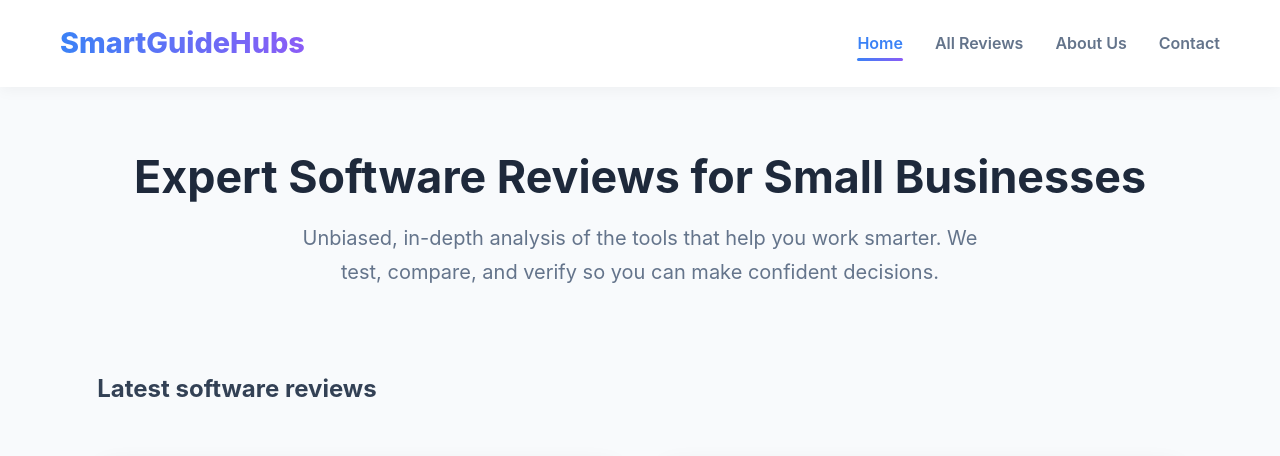
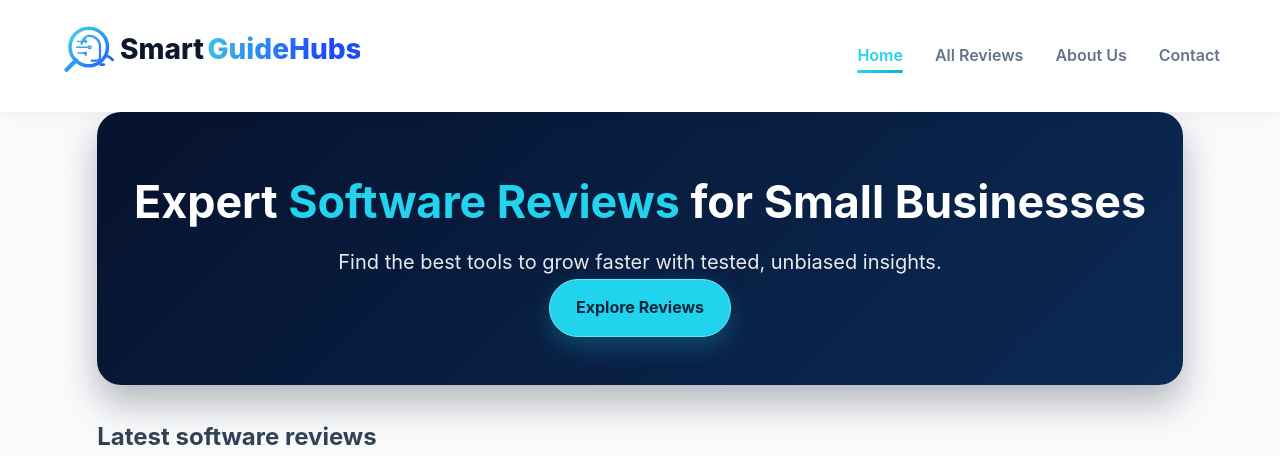
Before and after one commit to Yanniga01/gilliansperkin.github.io, a Jekyll site: the page built from index.html, in a window 1280 px wide and 1400 px high. Shown: the top 456 px of the window. Built offline with Jekyll 4.4.1, drawn with Linux system fonts in a browser that asks for light colours; grey boxes are pictures that could not be loaded.

Commit message:
Refine hero, newsletter, and unify cyan button styles

```diff
--- a/index.html
+++ b/index.html
@@ -10,6 +10,7 @@
 }
 </script>
     <link rel="icon" href="/favicon.ico" type="image/x-icon">
+<link rel="icon" type="image/svg+xml" href="/favicon.svg">
 <link rel="icon" type="image/png" sizes="32x32" href="/favicon-32x32.png">
 <link rel="icon" type="image/png" sizes="16x16" href="/favicon-16x16.png">
 <link rel="apple-touch-icon" sizes="180x180" href="/apple-touch-icon.png">
@@ -73,13 +74,15 @@
         }
 
         .logo a {
-            font-size: 1.8rem;
-            font-weight: 800;
-            color: #1e293b;
+            display: inline-flex;
+            align-items: center;
             text-decoration: none;
-            background: linear-gradient(90deg, #3b82f6, #8b5cf6);
-            -webkit-background-clip: text;
-            -webkit-text-fill-color: transparent;
+        }
+
+        .logo img {
+            width: clamp(180px, 24vw, 300px);
+            height: auto;
+            display: block;
         }
 
         .main-nav ul {
@@ -100,7 +103,7 @@
 
         .main-nav a:hover,
         .main-nav a.active {
-            color: #3b82f6;
+            color: #22d3ee;
         }
 
         .main-nav a.active::after {
@@ -110,7 +113,7 @@
             left: 0;
             width: 100%;
             height: 3px;
-            background: linear-gradient(90deg, #3b82f6, #8b5cf6);
+            background: linear-gradient(90deg, #22d3ee, #06b6d4);
             border-radius: 3px;
         }
 
@@ -126,20 +129,27 @@
         /* ===== HERO / PAGE HEADER ===== */
         .page-header {
             text-align: center;
-            padding: 4rem 1rem 3rem;
+            padding: 4rem 1.5rem 3rem;
             margin-bottom: 2rem;
+            background: linear-gradient(135deg, #06122e, #0b2a54);
+            border-radius: 24px;
+            box-shadow: 0 18px 36px rgba(2, 8, 23, 0.28);
         }
 
         .page-header h1 {
             font-size: 2.8rem;
-            color: #1e293b;
+            color: #ffffff;
             margin-bottom: 1rem;
             line-height: 1.2;
         }
 
+        .page-header h1 .highlight {
+            color: #22d3ee;
+        }
+
         .page-header .subtitle {
             font-size: 1.25rem;
-            color: #64748b;
+            color: rgba(255, 255, 255, 0.9);
             max-width: 700px;
             margin: 0 auto;
         }
@@ -192,7 +202,7 @@
             width: 48px;
             height: 48px;
             border-radius: 50%;
-            background: linear-gradient(135deg, #3b82f6, #8b5cf6);
+            background: linear-gradient(135deg, #22d3ee, #06b6d4);
             display: flex;
             align-items: center;
             justify-content: center;
@@ -323,7 +333,7 @@
         .feature-icon {
             min-width: 50px;
             height: 50px;
-            background: linear-gradient(135deg, #3b82f6, #8b5cf6);
+            background: linear-gradient(135deg, #22d3ee, #06b6d4);
             border-radius: 12px;
             display: flex;
             align-items: center;
@@ -426,33 +436,19 @@
 
         .progress-fill {
             height: 100%;
-            background: linear-gradient(90deg, #3b82f6, #8b5cf6);
+            background: linear-gradient(90deg, #22d3ee, #06b6d4);
             border-radius: 5px;
         }
 
         .cta-widget {
             text-align: center;
-            border: 2px solid #3b82f6;
+            border: 2px solid #22d3ee;
         }
 
         .cta-button {
-            display: block;
-            background: linear-gradient(135deg, #3b82f6, #8b5cf6);
-            color: white;
-            text-align: center;
-            padding: 1.2rem;
-            border-radius: 12px;
-            text-decoration: none;
-            font-weight: 700;
+            margin: 1.2rem 0;
+            width: 100%;
             font-size: 1.1rem;
-            margin: 1.2rem 0;
-            transition: all 0.3s;
-            box-shadow: 0 5px 15px rgba(59, 130, 246, 0.3);
-        }
-
-        .cta-button:hover {
-            transform: translateY(-3px);
-            box-shadow: 0 8px 25px rgba(59, 130, 246, 0.4);
         }
 
         .quick-facts {
@@ -535,18 +531,72 @@
             margin-bottom: 1rem;
         }
 
+        .brand-button,
+        .cta-button,
         .read-more {
-            color: #3b82f6;
-            font-weight: 600;
-            text-decoration: none;
             display: inline-flex;
             align-items: center;
-            gap: 0.5rem;
-            margin-top: auto;
+            justify-content: center;
+            gap: 0.45rem;
+            background: #22d3ee;
+            color: #04263b;
+            border: 1px solid #67e8f9;
+            border-radius: 999px;
+            padding: 0.88rem 1.6rem;
+            font-weight: 700;
+            text-decoration: none;
+            transition: all 0.25s ease;
+            box-shadow: 0 10px 24px rgba(34, 211, 238, 0.24);
         }
 
+        .brand-button:hover,
+        .cta-button:hover,
         .read-more:hover {
-            color: #1d4ed8;
+            transform: translateY(-2px);
+            background: #67e8f9;
+            color: #082f49;
+            box-shadow: 0 14px 28px rgba(34, 211, 238, 0.35);
+        }
+
+        .read-more {
+            margin-top: auto;
+            width: fit-content;
+        }
+
+        .newsletter-band {
+            margin: 3rem 0 3.5rem;
+            padding: 2.3rem;
+            border-radius: 20px;
+            background: linear-gradient(135deg, #06122e, #0b2a54);
+            border: 1px solid rgba(103, 232, 249, 0.45);
+            box-shadow: 0 18px 36px rgba(2, 8, 23, 0.28);
+        }
+
+        .newsletter-inner {
+            max-width: 760px;
+            margin: 0 auto;
+            text-align: center;
+            color: #ffffff;
+        }
+
+        .newsletter-eyebrow {
+            margin: 0 0 .45rem;
+            font-size: .8rem;
+            letter-spacing: .08em;
+            color: #67e8f9;
+            font-weight: 700;
+            text-transform: uppercase;
+        }
+
+        .newsletter-band h2 {
+            margin: 0 0 .75rem;
+            font-size: 1.55rem;
+            color: #ffffff;
+        }
+
+        .newsletter-band p {
+            margin: 0 0 1.2rem;
+            color: rgba(255, 255, 255, 0.88);
         }
 
         /* ===== ABOUT US PAGE ===== */
@@ -579,7 +629,7 @@
             width: 120px;
             height: 120px;
             border-radius: 50%;
-            background: linear-gradient(135deg, #3b82f6, #8b5cf6);
+            background: linear-gradient(135deg, #22d3ee, #06b6d4);
             margin: 0 auto 1.5rem;
             display: flex;
             align-items: center;
@@ -803,7 +853,9 @@
         <div class="site-container">
             <nav class="nav-container">
                 <div class="logo">
-                    <a href="/">SmartGuideHubs</a>
+                    <a href="/" aria-label="SmartGuideHubs home">
+                        <img src="/assets/branding/sgh-logo.svg" alt="SmartGuideHubs">
+                    </a>
                 </div>
 
                 <button class="mobile-menu-btn" id="mobileMenuBtn">☰</button>
@@ -825,8 +877,9 @@
         <!-- This section shows the blog homepage with multiple articles -->
         <section id="homepage-content" style="display: block;">
             <div class="page-header">
-                <h1>Expert Software Reviews for Small Businesses</h1>
-                <p class="subtitle">Unbiased, in-depth analysis of the tools that help you work smarter. We test, compare, and verify so you can make confident decisions.</p>
+                <h1>Expert <span class="highlight">Software Reviews</span> for Small Businesses</h1>
+                <p class="subtitle">Find the best tools to grow faster with tested, unbiased insights.</p>
+                <a href="./blog" class="brand-button">Explore Reviews</a>
             </div>
 
             <h2 class="section-heading">Latest software reviews</h2>
@@ -880,7 +933,7 @@
             </div>
 
             <div class="text-center mt-3">
-                <a href="./blog" style="display: inline-block; background: #3b82f6; color: white; padding: 1rem 2rem; border-radius: 8px; text-decoration: none; font-weight: 600;">View All Reviews & Articles</a>
+                <a href="./blog" class="brand-button">View All Reviews &amp; Articles</a>
             </div>
         </section>
 
@@ -1124,17 +1177,18 @@
 
                 <div class="text-center mt-3">
                     <p>Have a question about our methodology or a tool you'd like us to review?</p>
-                    <a href="./contact" style="display: inline-block; background: #3b82f6; color: white; padding: 1rem 2rem; border-radius: 8px; text-decoration: none; font-weight: 600;">Contact Our Team</a>
+                    <a href="./contact" class="brand-button">Contact Our Team</a>
                 </div>
             </div>
         </section>
 
-        <section style="margin: 3rem 0 3.5rem; padding: 2.2rem; border-radius: 14px; background: linear-gradient(135deg, #f0f9ff, #eef2ff); border: 1px solid #dbeafe; box-shadow: 0 6px 22px rgba(15, 23, 42, 0.06);">
-            <div style="max-width: 760px; margin: 0 auto; text-align: center;">
-                <p style="margin: 0 0 .45rem; font-size: .8rem; letter-spacing: .08em; color: #2563eb; font-weight: 700; text-transform: uppercase;">Newsletter</p>
-                <h2 style="margin: 0 0 .75rem; font-size: 1.55rem; color: #0f172a;">Get practical software insights in your inbox</h2>
-                <p style="margin: 0 0 1.2rem; color: #475569;">Join SmartGuideHubs readers and receive new reviews, comparisons, and buying guides as they go live.</p>
+        <section class="newsletter-band">
+            <div class="newsletter-inner">
+                <p class="newsletter-eyebrow">Newsletter</p>
+                <h2>Get practical software insights in your inbox</h2>
+                <p>Join SmartGuideHubs readers and receive new reviews, comparisons, and buying guides as they go live.</p>
                 <div class="ml-embedded" data-form="0xw1l4"></div>
+                <a href="./contact" class="brand-button">Join the Newsletter</a>
             </div>
         </section>
 
```
Also changed, not shown: _layouts/default.html (+8 -1 lines), assets/css/site.css (+13 -6 lines), assets/branding/sgh-icon.svg (added), assets/branding/sgh-logo.svg (added), favicon.svg (added).
